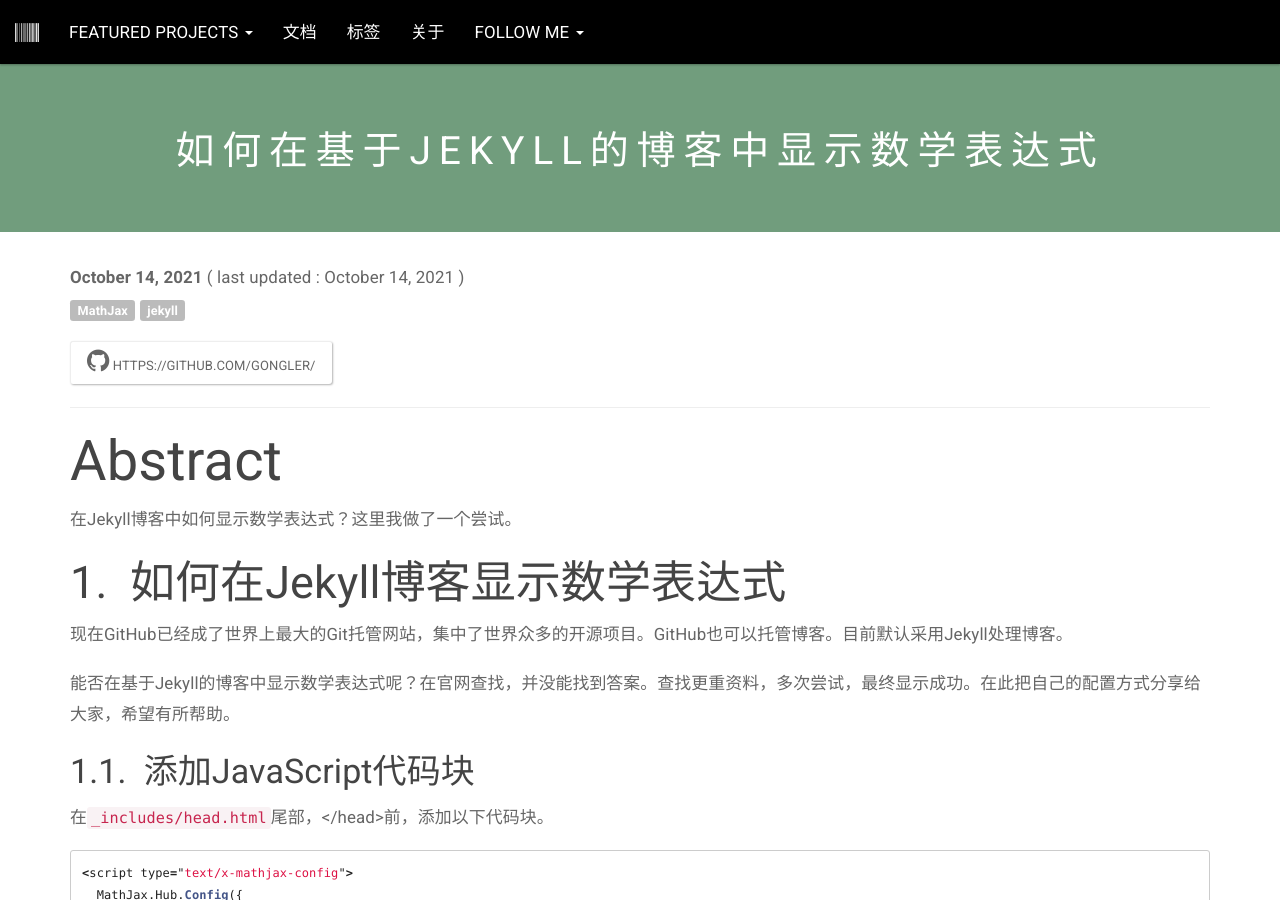
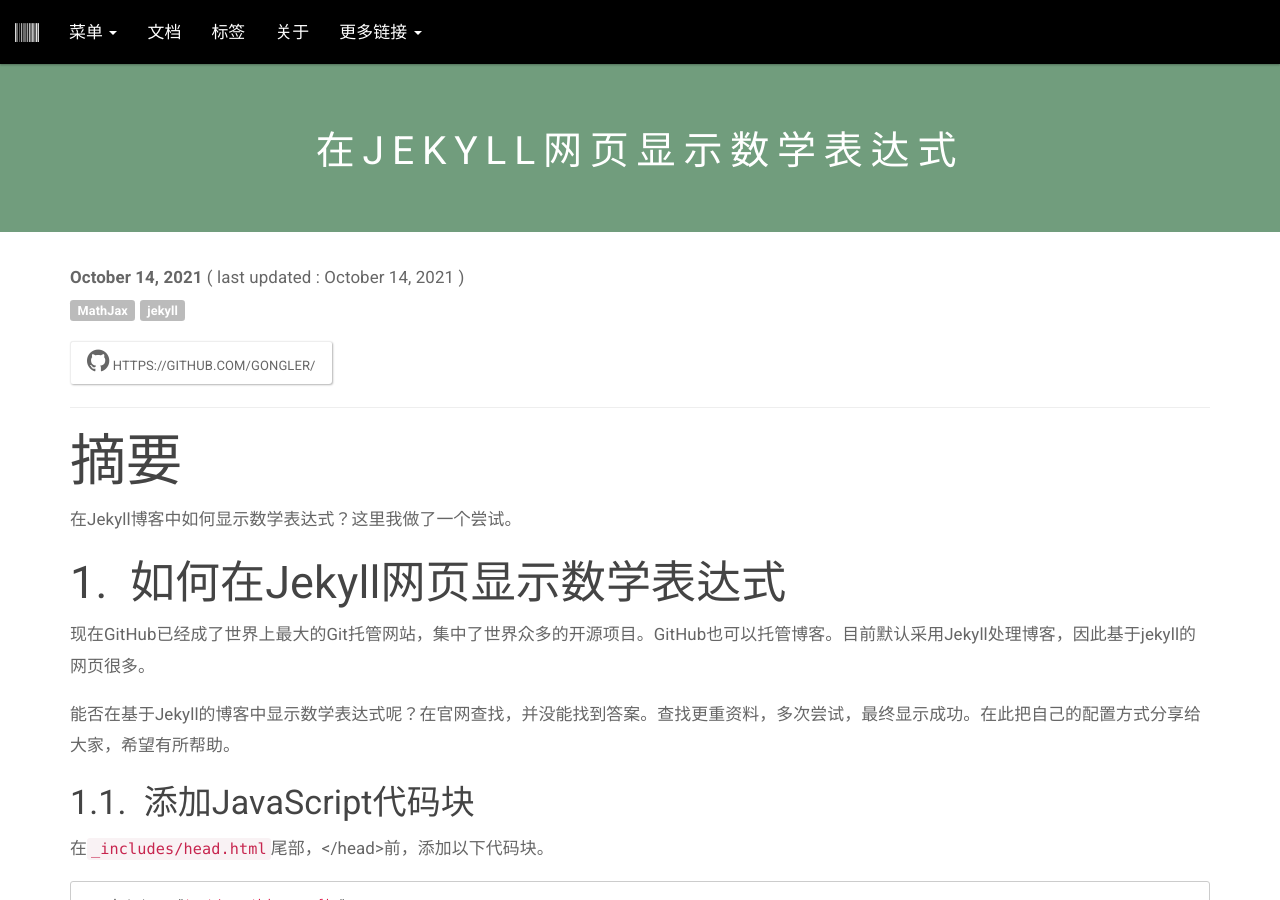
Before and after one commit to gongler/gongler.github.io, a Jekyll site: the page built from _posts/2021-10-14-mathjas-in-jekyll.md, in a window 1280 px wide and 900 px high. Built offline with Jekyll 4.4.1, drawn with Linux system fonts in a browser that asks for light colours; formulas are drawn with MathJax 3; comment, search, counter and statistics services are not loaded.

Commit message:
去摘要英文

```diff
--- a/_data/settings.yml
+++ b/_data/settings.yml
@@ -7,7 +7,7 @@ disqus:
 #gongler google-ID:
 
 menu:
-  - name: Featured Projects
+  - name: 菜单
     submenu:
       - name: MicroBam
         link: /projects/microbam
@@ -19,7 +19,7 @@ menu:
     link: /tags
   - name: 关于
     link: /about
-  - name: follow me
+  - name: 更多链接
     submenu:
       - name: GitHub
         icon: github
--- a/_layouts/default.html
+++ b/_layouts/default.html
@@ -22,7 +22,7 @@
 	</p>
 	{% endif %}
 	<hr>
-	<h1>Abstract</h1>
+	<h1>摘要</h1>
 	{% endif %}
 
 	{{ content }}
--- a/_posts/2021-10-14-mathjas-in-jekyll.md
+++ b/_posts/2021-10-14-mathjas-in-jekyll.md
@@ -1,6 +1,6 @@
 ---
 layout: default
-title: "如何在基于Jekyll的博客中显示数学表达式"
+title: "在Jekyll网页显示数学表达式"
 date: 2021-10-14 22:00:00 +0800
 published: 2021-10-14 22:00:00 +0800
 comments: true
@@ -12,9 +12,9 @@ noimage: true
 在Jekyll博客中如何显示数学表达式？这里我做了一个尝试。
 <!--more-->
 
-## 如何在Jekyll博客显示数学表达式
+## 如何在Jekyll网页显示数学表达式
 
-现在GitHub已经成了世界上最大的Git托管网站，集中了世界众多的开源项目。GitHub也可以托管博客。目前默认采用Jekyll处理博客。
+现在GitHub已经成了世界上最大的Git托管网站，集中了世界众多的开源项目。GitHub也可以托管博客。目前默认采用Jekyll处理博客，因此基于jekyll的网页很多。
 
 能否在基于Jekyll的博客中显示数学表达式呢？在官网查找，并没能找到答案。查找更重资料，多次尝试，最终显示成功。在此把自己的配置方式分享给大家，希望有所帮助。
 
```
Also changed, not shown: _pages/math-jas-sample.html (deleted, +0 -18 lines).
